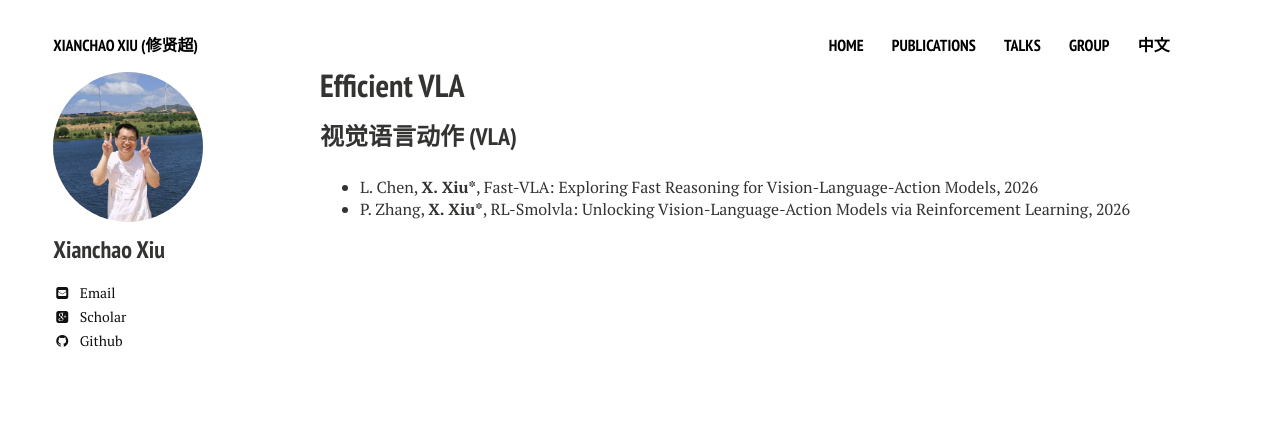
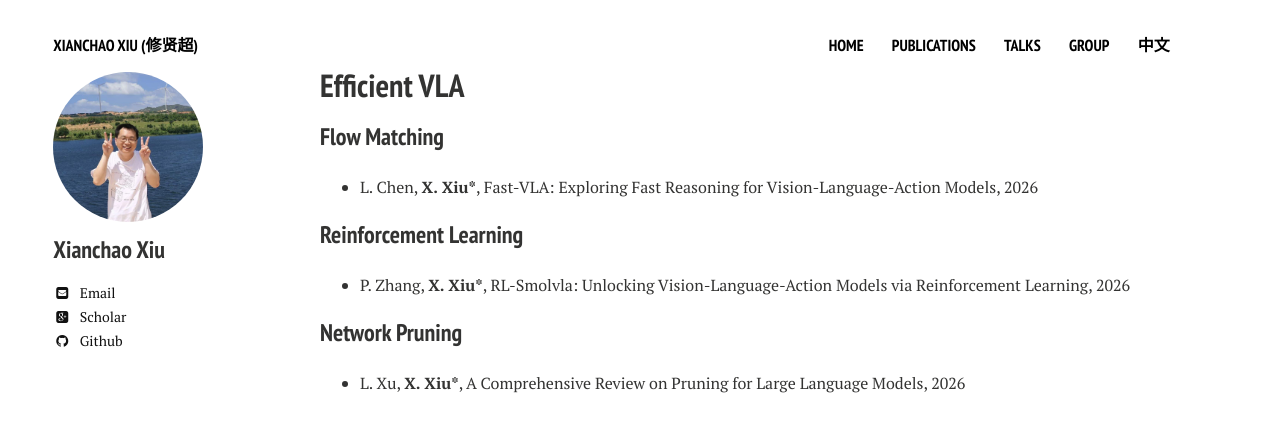
Before and after one commit to xianchaoxiu/xianchaoxiu.github.io, a Jekyll site: the page built from chinese/research/VLA/index.md, in a window 1280 px wide. Shown: the top 432 px of the page. Built offline with Jekyll 4.4.1, drawn with Linux system fonts in a browser that asks for light colours; nearby versions of some CDN libraries.

Commit message:
Update index.md

```diff
--- a/chinese/research/VLA/index.md
+++ b/chinese/research/VLA/index.md
@@ -6,6 +6,12 @@ share: false
 ---
 
 
-### 视觉语言动作 (VLA)
+### Flow Matching
 * L. Chen, <b>X. Xiu*</b>, Fast-VLA: Exploring Fast Reasoning for Vision-Language-Action Models, 2026 <br>
+
+### Reinforcement Learning
 * P. Zhang, <b>X. Xiu*</b>, RL-Smolvla: Unlocking Vision-Language-Action Models via Reinforcement Learning, 2026 <br>
+
+
+### Network Pruning
+* L. Xu, <b>X. Xiu*</b>, A Comprehensive Review on Pruning for Large Language Models, 2026
```
